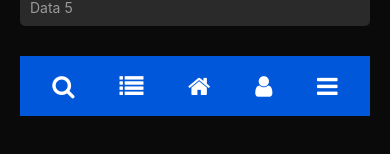
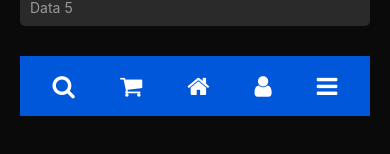
Before and after one commit to FBC-LTS/SISBDP, a React Native app: screen /Home in a window 390 px wide. Shown: the part 1195-1349 px from the top of the page. Built offline with nearby package versions, Linux system fonts and the light colour scheme.

Commit message:
update produto.js
feat: Adiciona navegação para a tela de produto

Adiciona funcionalidade para navegar para a tela de produto quando o ícone do carrinho é clicado no componente de navegação inferior.

```diff
--- a/src/components/BottomNavBar.js
+++ b/src/components/BottomNavBar.js
@@ -8,8 +8,8 @@ const BottomNavBar = ({ navigation }) => {
       <TouchableOpacity onPress={() => navigation.navigate('Search')}>
         <FontAwesome name="search" size={24} color="white" />
       </TouchableOpacity>
-      <TouchableOpacity onPress={() => navigation.navigate('Produtos')}>
-        <FontAwesome name="list" size={24} color="white" />
+      <TouchableOpacity onPress={() => navigation.navigate('Produto')}>
+        <FontAwesome name="shopping-cart" size={24} color="white" />
       </TouchableOpacity>
       <TouchableOpacity onPress={() => navigation.navigate('Home')}>
         <FontAwesome name="home" size={24} color="white" />
--- a/src/view/home.js
+++ b/src/view/home.js
@@ -97,7 +97,7 @@ const Home = ({ navigation }) => {
         keyExtractor={(item) => item.id}
       />
 
-      <BottomNavBar navigation={navigation} />
+      <BottomNavBar navigation={navigation}/>
 
     </View>
   );
```
